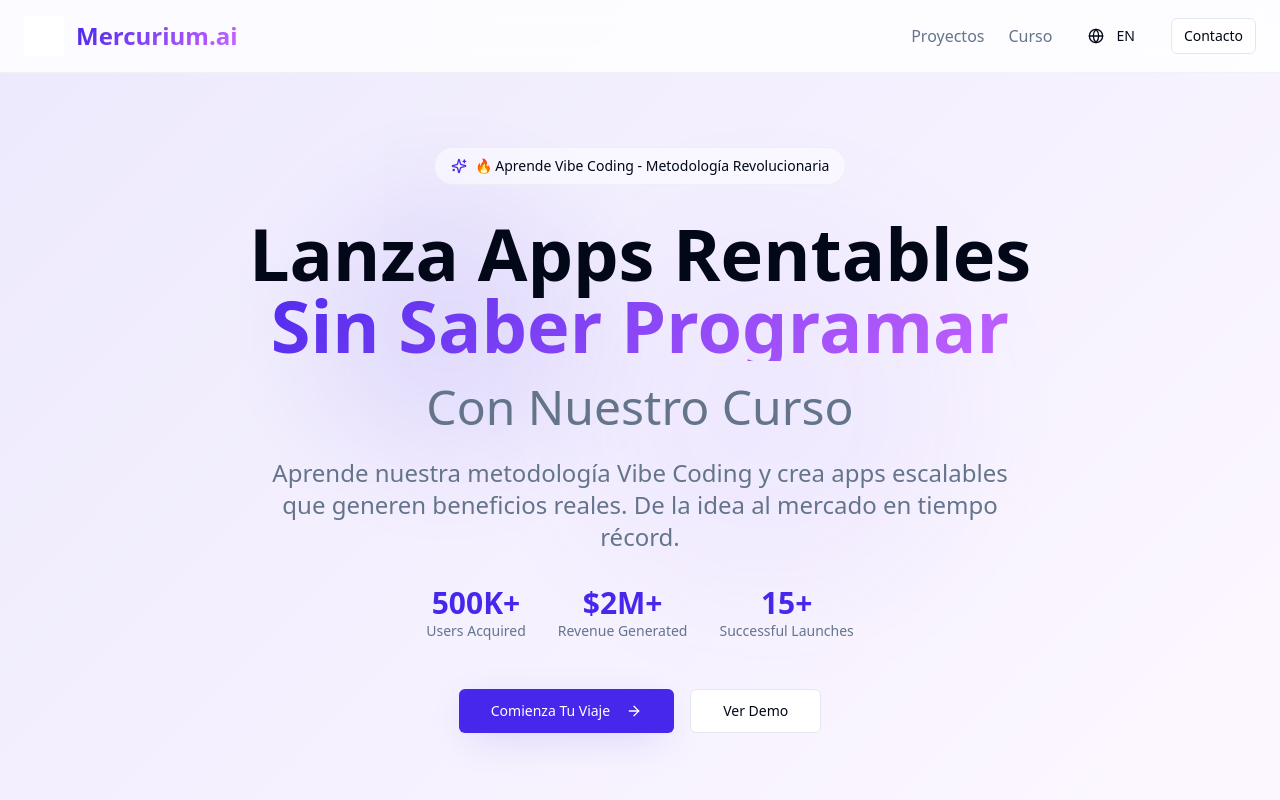
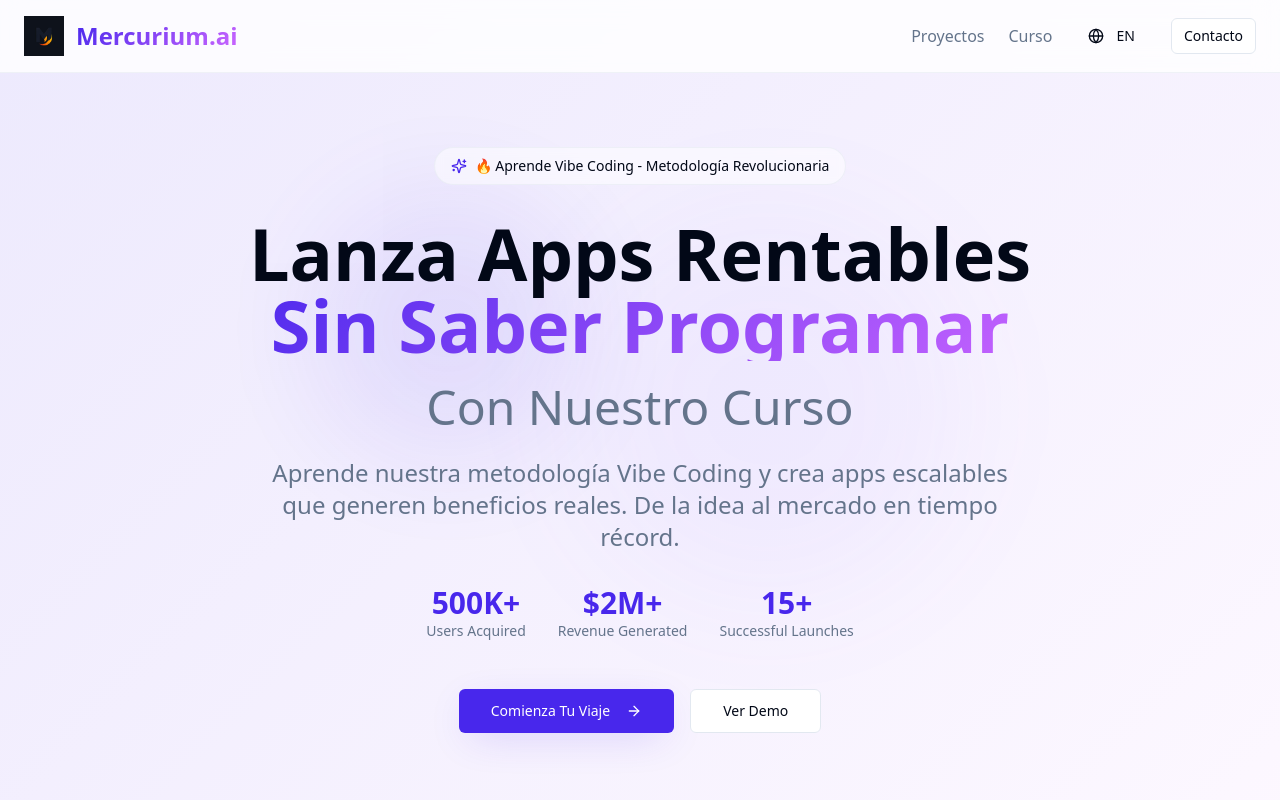
Before and after one commit to Zeusere/mercurium-growth-hub, a React (Vite) app: page / in a window 1280 px wide. Shown: the top 800 px of the page. Built offline with nearby package versions, Linux system fonts and the light colour scheme.

Commit message:
Fix logo display
Revert color inversion on logo and ensure the provided image is displayed correctly.

```diff
--- a/src/components/Header.tsx
+++ b/src/components/Header.tsx
@@ -15,7 +15,6 @@ const Header = () => {
               src={mercuriumLogo}
               alt="Mercurium Logo"
               className="w-10 h-10 object-contain"
-              style={{ filter: 'brightness(0) invert(1)' }}
             />
             <span className="text-2xl font-bold bg-gradient-primary bg-clip-text text-transparent">
               Mercurium.ai
```
